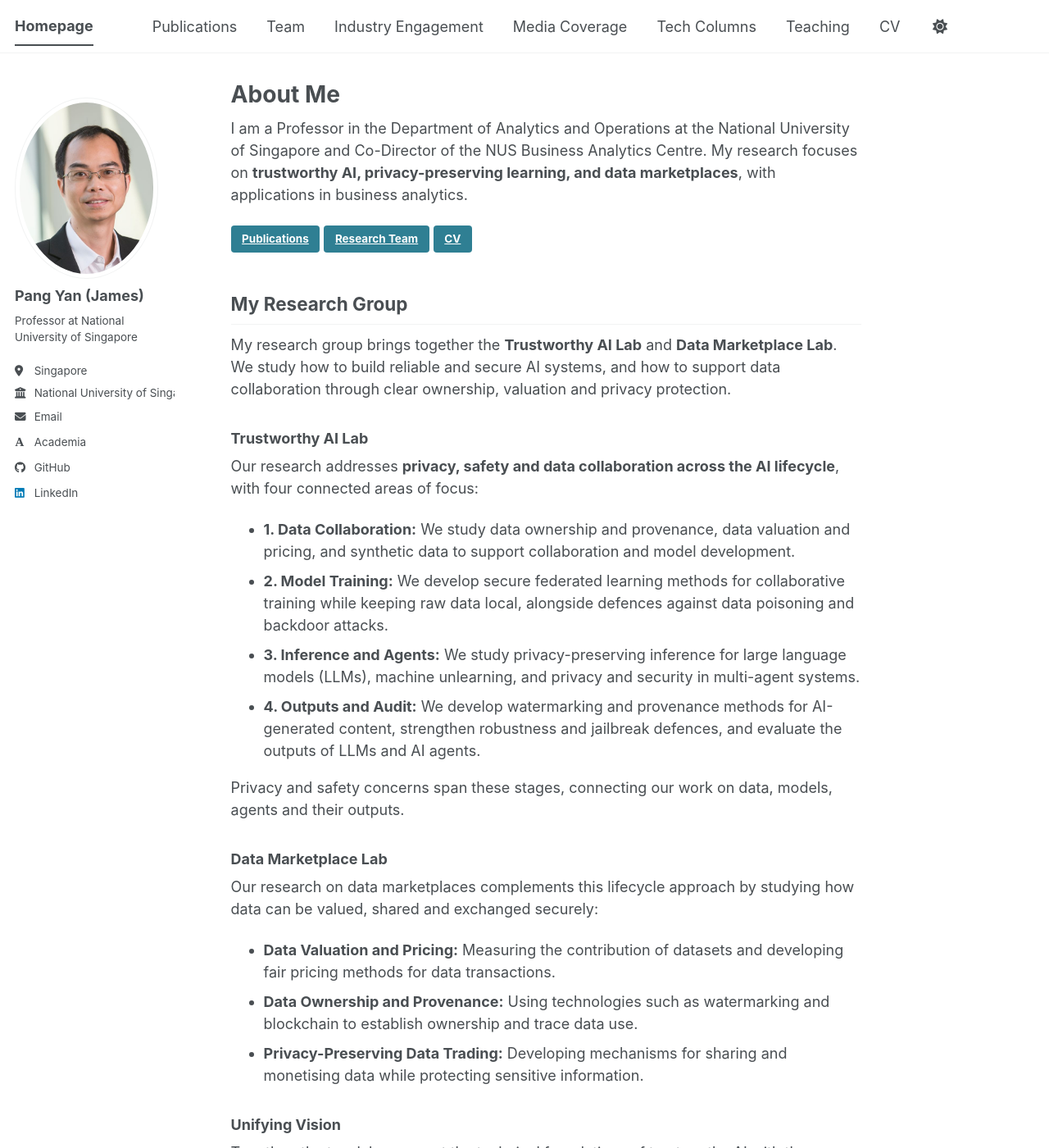
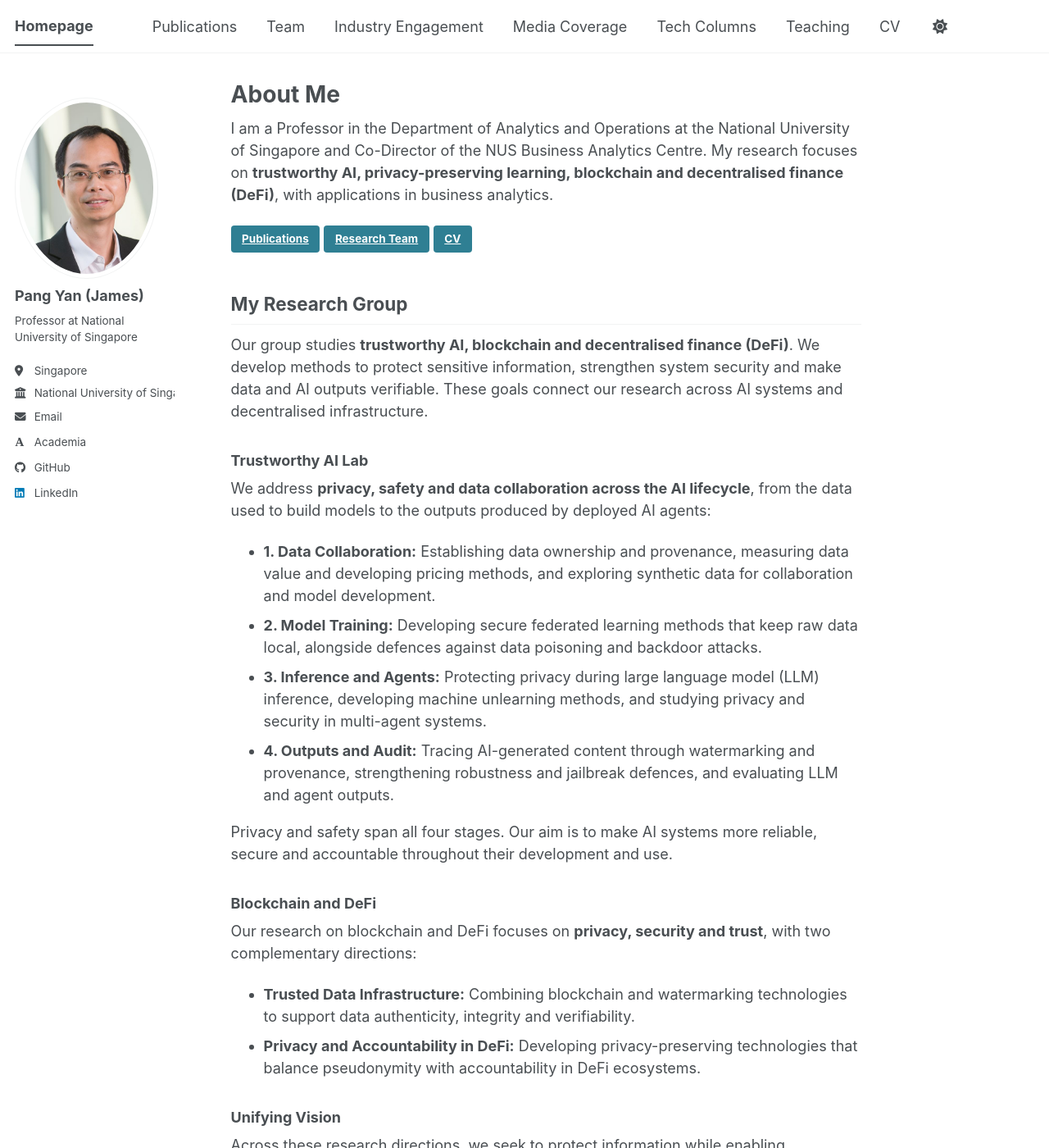
Before and after one commit to jamespangyan/jamespangyan.github.io, a Jekyll site: the page built from _pages/about.md, in a window 1280 px wide and 1400 px high. Shown: the whole window at 82% size. Built offline with Jekyll 4.4.1, drawn with Linux system fonts in a browser that asks for light colours; some web fonts are replaced; a script bundle is joined from its source files by our own code; library files that are not in the unit come from our copies; some of the changed text lies outside the part shown.

Commit message:
Refine research overview with Blockchain and DeFi

```diff
--- a/_pages/about.md
+++ b/_pages/about.md
@@ -7,7 +7,7 @@ redirect_from:
   - /about.html
 ---
 
-I am a Professor in the Department of Analytics and Operations at the National University of Singapore and Co-Director of the NUS Business Analytics Centre. My research focuses on **trustworthy AI, privacy-preserving learning, and data marketplaces**, with applications in business analytics.
+I am a Professor in the Department of Analytics and Operations at the National University of Singapore and Co-Director of the NUS Business Analytics Centre. My research focuses on **trustworthy AI, privacy-preserving learning, blockchain and decentralised finance (DeFi)**, with applications in business analytics.
 
 <nav aria-label="Explore my work">
   <p><a class="btn btn--primary" href="{{ '/publications/' | relative_url }}">Publications</a> <a class="btn btn--primary" href="{{ '/team/' | relative_url }}">Research Team</a> <a class="btn btn--primary" href="{{ '/cv-json/' | relative_url }}">CV</a></p>
@@ -15,30 +15,29 @@ I am a Professor in the Department of Analytics and Operations at the National U
 
 ## My Research Group
 
-My research group brings together the **Trustworthy AI Lab** and **Data Marketplace Lab**. We study how to build reliable and secure AI systems, and how to support data collaboration through clear ownership, valuation and privacy protection.
+Our group studies **trustworthy AI, blockchain and decentralised finance (DeFi)**. We develop methods to protect sensitive information, strengthen system security and make data and AI outputs verifiable. These goals connect our research across AI systems and decentralised infrastructure.
 
 ### Trustworthy AI Lab
 
-Our research addresses **privacy, safety and data collaboration across the AI lifecycle**, with four connected areas of focus:
+We address **privacy, safety and data collaboration across the AI lifecycle**, from the data used to build models to the outputs produced by deployed AI agents:
 
-- **1. Data Collaboration:** We study data ownership and provenance, data valuation and pricing, and synthetic data to support collaboration and model development.
-- **2. Model Training:** We develop secure federated learning methods for collaborative training while keeping raw data local, alongside defences against data poisoning and backdoor attacks.
-- **3. Inference and Agents:** We study privacy-preserving inference for large language models (LLMs), machine unlearning, and privacy and security in multi-agent systems.
-- **4. Outputs and Audit:** We develop watermarking and provenance methods for AI-generated content, strengthen robustness and jailbreak defences, and evaluate the outputs of LLMs and AI agents.
+- **1. Data Collaboration:** Establishing data ownership and provenance, measuring data value and developing pricing methods, and exploring synthetic data for collaboration and model development.
+- **2. Model Training:** Developing secure federated learning methods that keep raw data local, alongside defences against data poisoning and backdoor attacks.
+- **3. Inference and Agents:** Protecting privacy during large language model (LLM) inference, developing machine unlearning methods, and studying privacy and security in multi-agent systems.
+- **4. Outputs and Audit:** Tracing AI-generated content through watermarking and provenance, strengthening robustness and jailbreak defences, and evaluating LLM and agent outputs.
 
-Privacy and safety concerns span these stages, connecting our work on data, models, agents and their outputs.
+Privacy and safety span all four stages. Our aim is to make AI systems more reliable, secure and accountable throughout their development and use.
 
-### Data Marketplace Lab
+### Blockchain and DeFi
 
-Our research on data marketplaces complements this lifecycle approach by studying how data can be valued, shared and exchanged securely:
+Our research on blockchain and DeFi focuses on **privacy, security and trust**, with two complementary directions:
 
-- **Data Valuation and Pricing:** Measuring the contribution of datasets and developing fair pricing methods for data transactions.
-- **Data Ownership and Provenance:** Using technologies such as watermarking and blockchain to establish ownership and trace data use.
-- **Privacy-Preserving Data Trading:** Developing mechanisms for sharing and monetising data while protecting sensitive information.
+- **Trusted Data Infrastructure:** Combining blockchain and watermarking technologies to support data authenticity, integrity and verifiability.
+- **Privacy and Accountability in DeFi:** Developing privacy-preserving technologies that balance pseudonymity with accountability in DeFi ecosystems.
 
 ### Unifying Vision
 
-Together, the two labs connect the technical foundations of trustworthy AI with the economic mechanisms of data exchange. Our aim is to support AI and data ecosystems that are secure, accountable and useful in practice.
+Across these research directions, we seek to protect information while enabling collaboration and accountability. Trustworthy AI addresses how models and agents learn and act; blockchain and DeFi address how data and transactions can be verified while preserving privacy.
 
 [Explore our publications]({{ '/publications/' | relative_url }}) &middot; [Meet the research team]({{ '/team/' | relative_url }})
 
```
